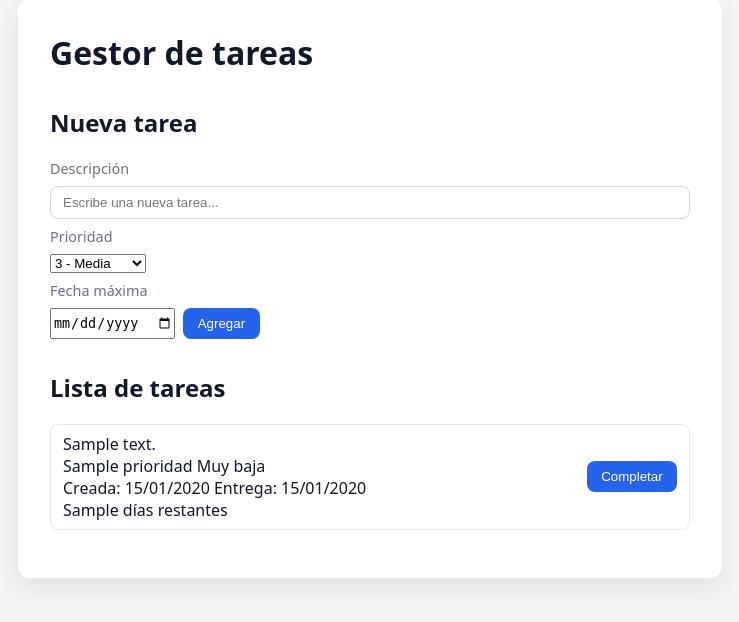
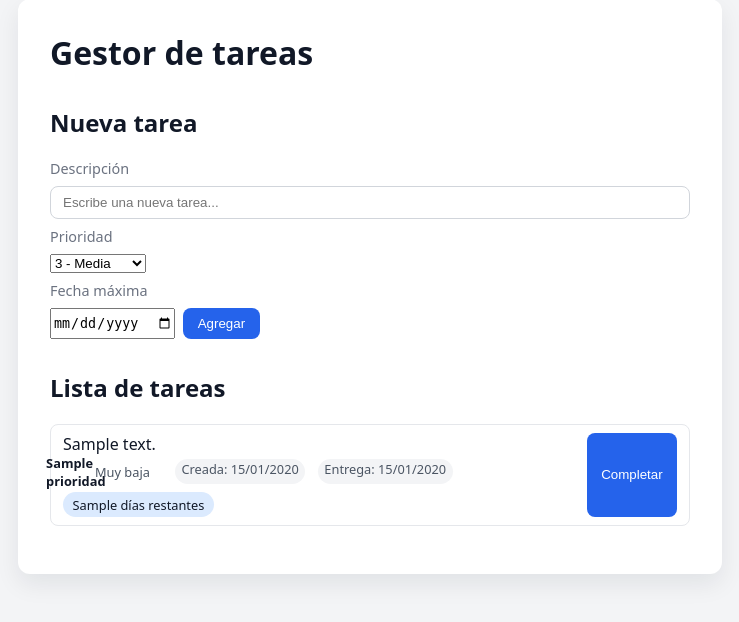
Before and after one commit to Alfox95/gestor_tareas, a Flask app: template templates/index.html in a window 1280 px wide. Shown: the part 49-671 px from the top of the page, without its empty margins (270-1009 px from the left). Run offline with Flask 3, Linux system fonts and the light colour scheme; the template is opened without the code that fills it: most values are stand-ins (such as "Sample title", 1, 10 or a date in 2020).

Commit message:
Estiliza prioridad y tiempo restante con badges de colores

```diff
--- a/static/styles.css
+++ b/static/styles.css
@@ -68,7 +68,7 @@ button:hover {
 
 .tarea {
   display: flex;
-  align-items: center;
+  align-items: stretch;
   justify-content: space-between;
   padding: 0.5rem 0.75rem;
   border-radius: 0.5rem;
@@ -92,3 +92,115 @@ button:hover {
   background: #dcfce7;
   color: #166534;
 }
+
+.tarea-info-principal {
+  flex: 1 1 auto;
+  display: flex;
+  flex-direction: column;
+  gap: 0.25rem;
+}
+
+.tarea-descripcion {
+  font-weight: 500;
+}
+
+.tarea-metas {
+  display: flex;
+  flex-wrap: wrap;
+  gap: 0.5rem 1rem;
+  font-size: 0.8rem;
+  color: #4b5563;
+}
+
+.tarea-prioridad {
+  display: flex;
+  align-items: center;
+  gap: 0.4rem;
+}
+
+.prioridad-badge {
+  width: 1.6rem;
+  height: 1.6rem;
+  display: inline-flex;
+  align-items: center;
+  justify-content: center;
+  border-radius: 0.4rem;
+  font-weight: 700;
+  color: #111827;
+}
+
+.prioridad-texto {
+  min-width: 4rem;
+}
+
+/* 1 = muy baja (verde claro) ... 5 = urgente (rojo oscuro) */
+.prioridad-1 {
+  background: #bbf7d0;
+}
+
+.prioridad-2 {
+  background: #a7f3d0;
+}
+
+.prioridad-3 {
+  background: #facc15;
+}
+
+.prioridad-4 {
+  background: #fb923c;
+}
+
+.prioridad-5 {
+  background: #b91c1c;
+  color: #f9fafb;
+}
+
+.tarea-fechas {
+  display: flex;
+  flex-wrap: wrap;
+  gap: 0.4rem 0.8rem;
+}
+
+.fecha-item {
+  padding: 0.1rem 0.4rem;
+  border-radius: 999px;
+  background: #f3f4f6;
+}
+
+.tarea-tiempo {
+  display: flex;
+  align-items: center;
+}
+
+.tiempo-badge {
+  padding: 0.2rem 0.6rem;
+  border-radius: 999px;
+  font-size: 0.8rem;
+  color: #111827;
+}
+
+/* Escala de tiempo: azul muy claro (+10 días) a rojo (0 o menos) */
+.tiempo-muy-bajo {
+  background: #dbeafe; /* >10 días */
+}
+
+.tiempo-bajo {
+  background: linear-gradient(90deg, #dbeafe, #fee2e2); /* 6-10 días */
+}
+
+.tiempo-medio {
+  background: linear-gradient(90deg, #bfdbfe, #fecaca); /* 3-5 días */
+}
+
+.tiempo-alto {
+  background: #fecaca; /* 1-2 días */
+}
+
+.tiempo-critico {
+  background: #b91c1c;
+  color: #f9fafb; /* 0 o menos */
+}
+
+.tiempo-sin-fecha {
+  background: #e5e7eb;
+}
```
